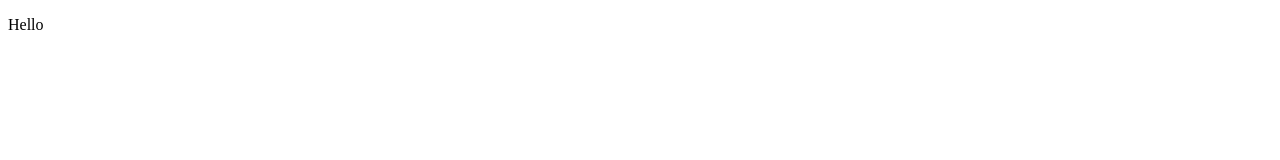
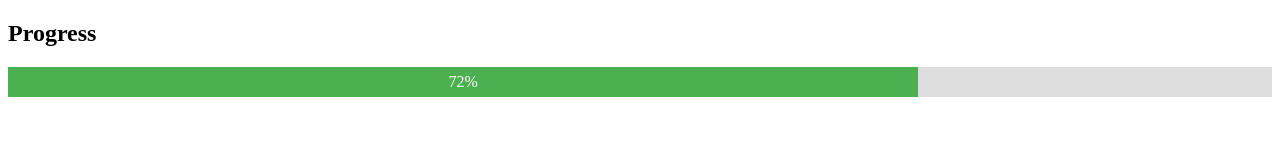
Before and after one commit to muhamedpolo/iccb_scissors_loadingbar, a plain HTML site: page index.html in a window 1280 px wide. Drawn offline with Linux system fonts and the light colour scheme.

Commit message:
Update index.html

```diff
--- a/index.html
+++ b/index.html
@@ -1,3 +1,32 @@
-
-<!DOCTYPE html><html data-bs-theme="light" lang="en">
-<p>Hello</p></body></html>
+<!DOCTYPE html>
+<html>
+<head>
+  <title>Canva Embed Test</title>
+  <style>
+    #progress-bar {
+      width: 0%;
+      height: 30px;
+      background-color: #4CAF50;
+      color: white;
+      text-align: center;
+      line-height: 30px;
+    }
+    #container {
+      width: 100%;
+      background-color: #ddd;
+    }
+  </style>
+</head>
+<body>
+  <h2>Progress</h2>
+  <div id="container">
+    <div id="progress-bar">0%</div>
+  </div>
+  <script>
+    const progress = 72;
+    const bar = document.getElementById('progress-bar');
+    bar.style.width = progress + '%';
+    bar.textContent = progress + '%';
+  </script>
+</body>
+</html>
```
